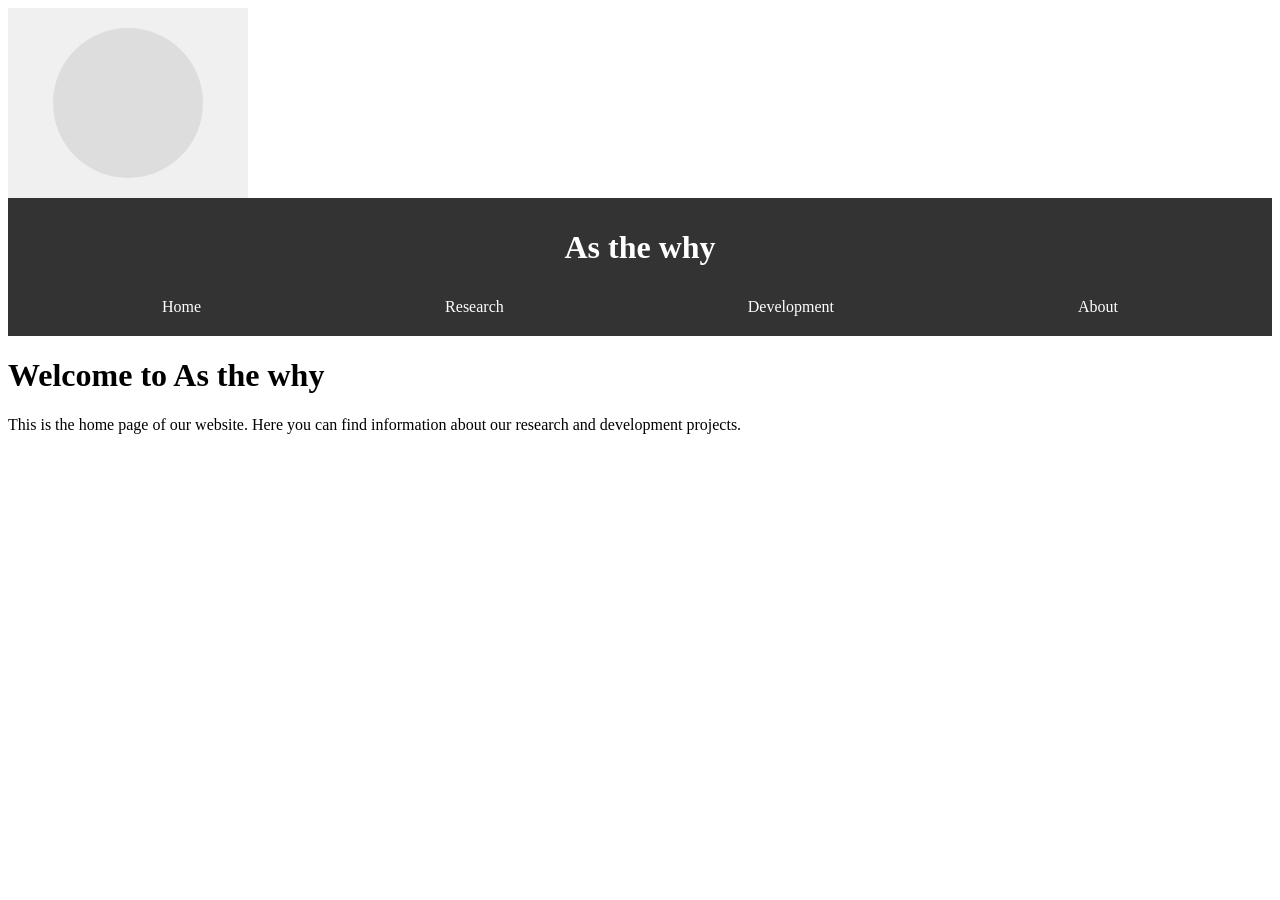
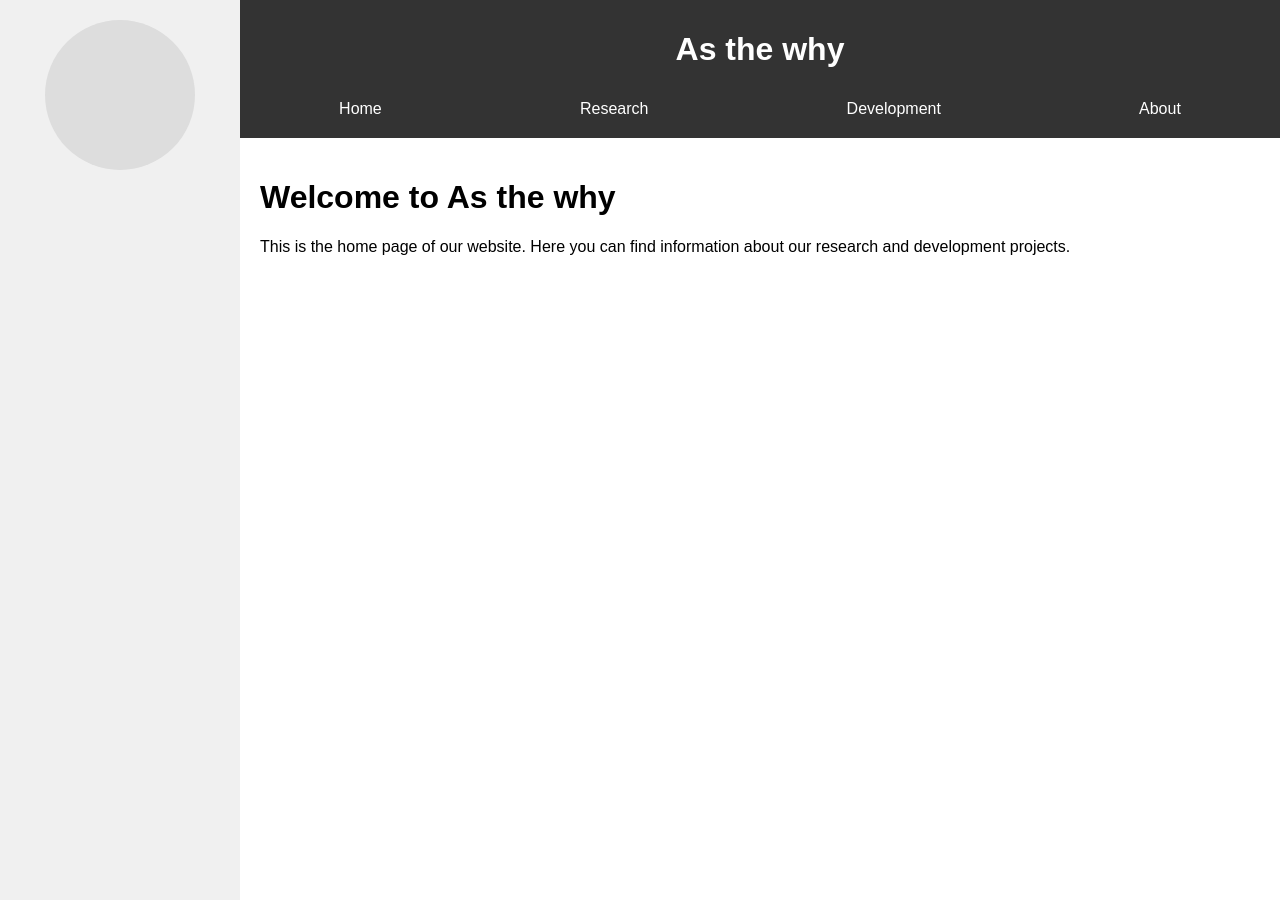
Before and after one commit to sungdongy/sungdongy.github.io, a Jekyll site: the page built from index.md, in a window 1280 px wide. Built offline with Jekyll 4.4.1, drawn with Linux system fonts in a browser that asks for light colours.

Commit message:
Update styles.css

```diff
--- a/assets/css/styles.css
+++ b/assets/css/styles.css
@@ -1,22 +1,22 @@
 @charset "UTF-8";
-<!DOCTYPE html>
-<html lang="ko">
-<head>
-    <meta charset="UTF-8">
-    <meta name="viewport" content="width=device-width, initial-scale=1.0">
-    <title>As the why</title>
-    <style>
+
 body {
     font-family: Arial, sans-serif;
     margin: 0;
     padding: 0;
+}
+
+.container {
     display: flex;
+    min-height: 100vh;
 }
+
 .sidebar {
     width: 200px;
     padding: 20px;
     background-color: #f0f0f0;
 }
+
 .profile-pic {
     width: 150px;
     height: 150px;
@@ -24,11 +24,13 @@
     background-color: #ddd;
     margin: 0 auto;
 }
+
 .main-content {
     flex: 1;
     display: flex;
     flex-direction: column;
 }
+
 header {
     background-color: #333;
     color: white;
@@ -36,11 +38,13 @@
     text-align: center;
     width: 100%;
 }
+
 nav {
     width: 100%;
     max-width: 1200px;
     margin: 0 auto;
 }
+
 nav ul {
     list-style-type: none;
     padding: 0;
@@ -48,18 +52,22 @@
     display: flex;
     justify-content: space-around;
 }
+
 nav > ul > li {
     position: relative;
 }
+
 nav ul li a {
     color: white;
     text-decoration: none;
     padding: 10px 15px;
     display: block;
 }
+
 nav ul li:hover > a {
     background-color: #555;
 }
+
 nav ul ul {
     display: none;
     position: absolute;
@@ -68,56 +76,23 @@
     background-color: #444;
     min-width: 150px;
 }
+
 nav ul li:hover > ul {
     display: block;
 }
+
 nav ul ul li {
     display: block;
 }
+
 nav ul ul li a {
     padding: 10px 15px;
 }
+
 nav ul ul li a:hover {
     background-color: #555;
 }
-    </style>
-</head>
-<body>
-    <div class="sidebar">
-        <div class="profile-pic"></div>
-    </div>
-    <div class="main-content">
-        <header>
-            <h1>As the why</h1>
-            <nav>
-                <ul>
-                    <li><a href="#home">Home</a></li>
-                    <li>
-                        <a href="#research">Research</a>
-                        <ul>
-                            <li><a href="#machine-learning">Machine Learning</a></li>
-                            <li><a href="#graph">Graph</a></li>
-                            <li><a href="#generative">Generative</a></li>
-                            <li><a href="#optimization">Optimization</a></li>
-                            <li><a href="#others-research">Others</a></li>
-                        </ul>
-                    </li>
-                    <li>
-                        <a href="#development">Development</a>
-                        <ul>
-                            <li><a href="#financial">Financial</a></li>
-                            <li><a href="#generative-dev">Generative</a></li>
-                            <li><a href="#llm">LLM</a></li>
-                            <li><a href="#others-dev">Others</a></li>
-                        </ul>
-                    </li>
-                    <li><a href="#about">About</a></li>
-                </ul>
-            </nav>
-        </header>
-        <main>
-            <!-- 여기에 페이지 콘텐츠를 추가하세요 -->
-        </main>
-    </div>
-</body>
-</html>
+
+main {
+    padding: 20px;
+}
```
Lines whose indentation alone changed are shown as unchanged.
